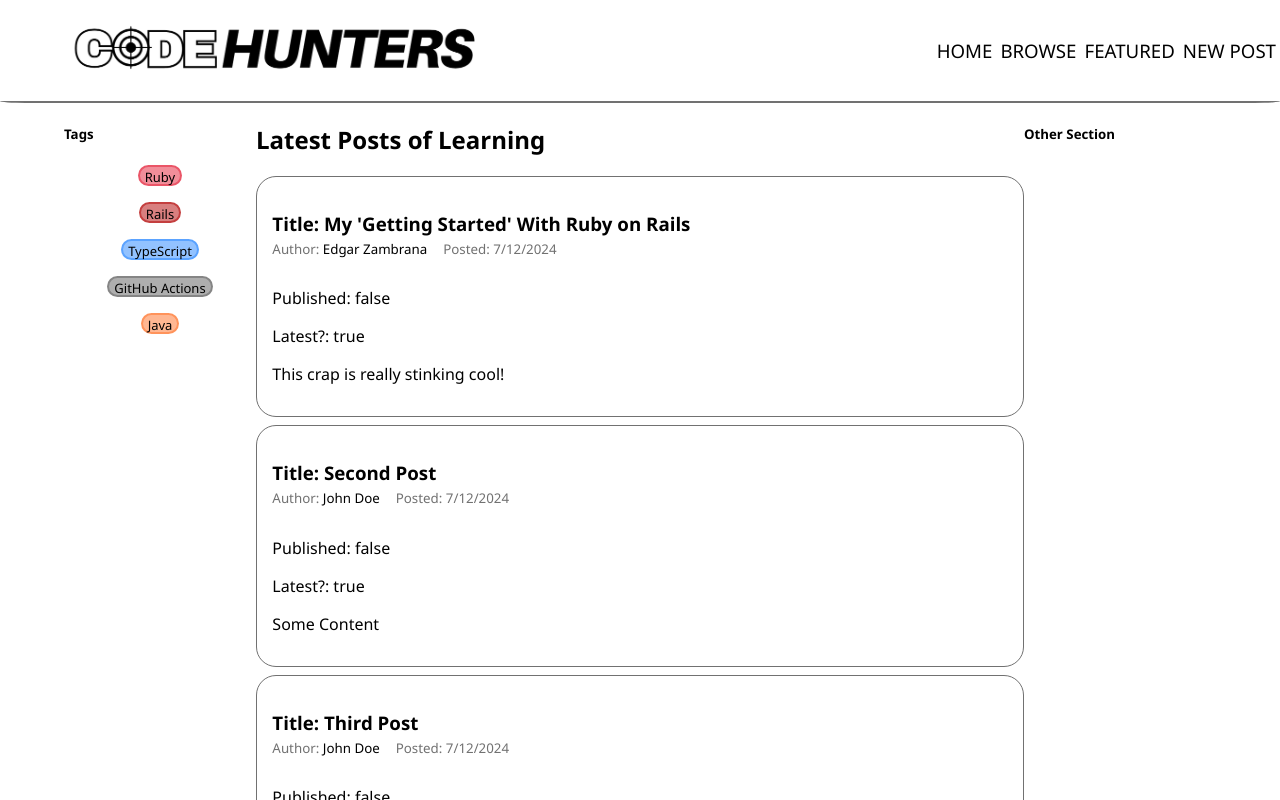
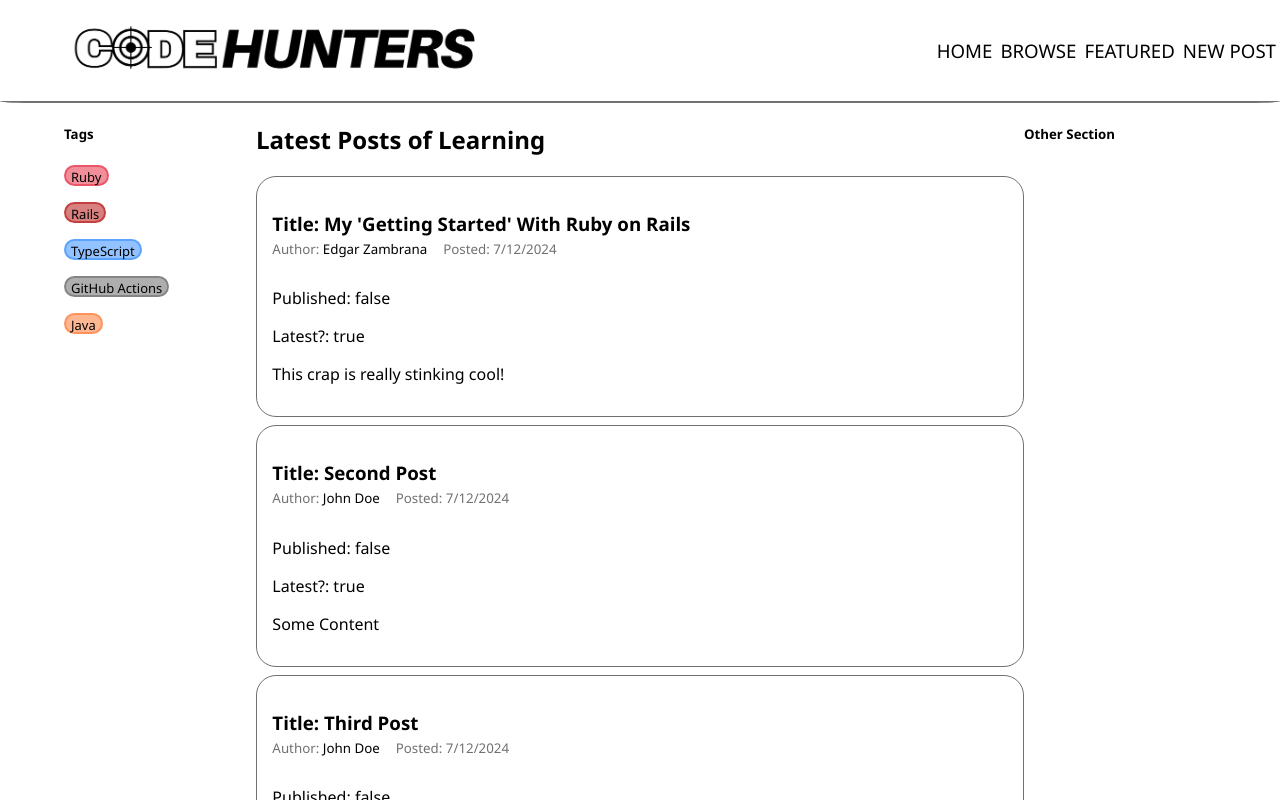
Before and after one commit to EdgarJoell/code-hunters, a React (Vite) app: page / in a window 1280 px wide. Shown: the top 800 px of the page. Built offline with nearby package versions, Linux system fonts and the light colour scheme; no server answers.

Commit message:
Fix tag alignment on Home Page

```diff
--- a/src/components/PostTag.css
+++ b/src/components/PostTag.css
@@ -1,8 +1,7 @@
 .tag {
     font-size: small;
     border-radius: 15px;
-    margin: 0 auto 1rem auto;
-    /*margin-bottom: 1rem;*/
+    margin-bottom: 1rem;
     max-height: 15px;
     cursor: pointer;
     padding: 1px 5px;
@@ -12,5 +11,4 @@
     width: auto;
     height: auto;
     margin-top: 0;
-    /*margin: auto;*/
 }
--- a/src/pages/HomePage.css
+++ b/src/pages/HomePage.css
@@ -38,7 +38,5 @@
 #tag-list {
     display: flex;
     flex-direction: column;
-    /*justify-content: flex-start;*/
-    align-content: flex-start;
-    /*left: 0;*/
+    align-items: flex-start;
 }
```
